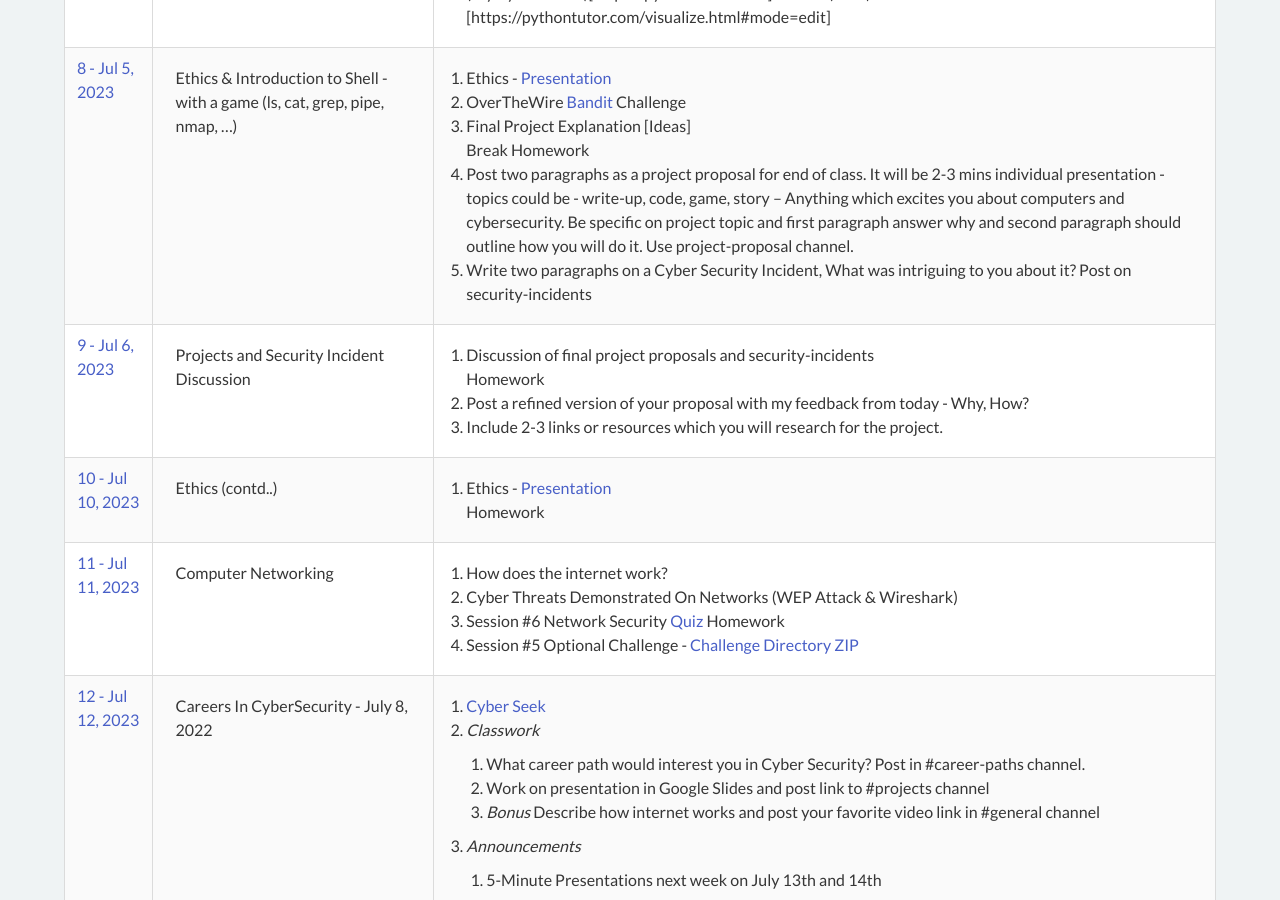
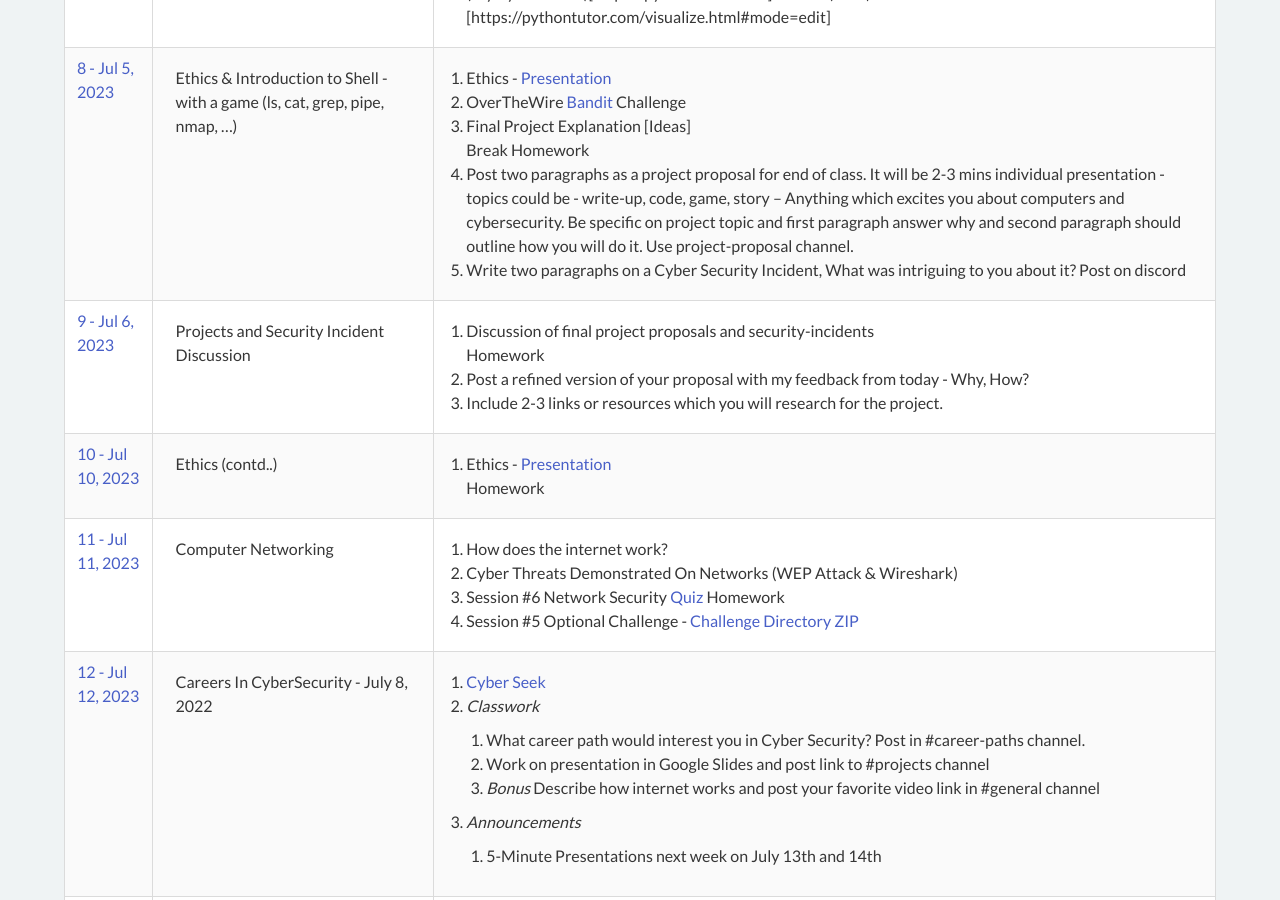
Before and after one commit to cyberdefendersprogram/www-homepage, a Jekyll site: the page built from pages/programs/2022-cyberexplorers-ncat.md, in a window 1280 px wide and 900 px high, scrolled down 2527 px. Built offline with Jekyll 4.4.1, drawn with Linux system fonts in a browser that asks for light colours; nearby versions of some CDN libraries.

Commit message:
Update cyber-explorers-ncat.yml

```diff
--- a/_data/cyber-explorers-ncat.yml
+++ b/_data/cyber-explorers-ncat.yml
@@ -64,12 +64,12 @@
 - session: 8 - Jul 5, 2023
   desc: Ethics & Introduction to Shell - with a game (ls, cat, grep, pipe, nmap, …)
   notes: |
-    1. Ethics - [Presentation](https://docs.google.com/presentation/d/11RTcKKKa9bzFiU9jnMs_9pj2cEfKyAamlVMRTx0bq8c/edit?usp=sharing)
+    1. Ethics - [Presentation](https://docs.google.com/presentation/d/1EhJnDmGgBE72pS-ikXcHAam2X2SH_nSzjx3fsbefksQ/edit?usp=sharing)
     2. OverTheWire [Bandit](http://overthewire.org/wargames/bandit/bandit0.html) Challenge
     3. Final Project Explanation [Ideas]
     <br/>Break Homework
     1. Post two paragraphs as a project proposal for end of class. It will be 2-3 mins individual presentation - topics could be - write-up, code, game, story -- Anything which excites you about computers and cybersecurity. Be specific on project topic and first paragraph answer why and  second paragraph should outline how you will do it. Use project-proposal channel.
-    2. Write two paragraphs on a Cyber Security Incident, What was intriguing to you about it? Post on security-incidents
+    2. Write two paragraphs on a Cyber Security Incident, What was intriguing to you about it? Post on discord
 
 - session: 9 - Jul 6, 2023
   desc: Projects and Security Incident Discussion
```
